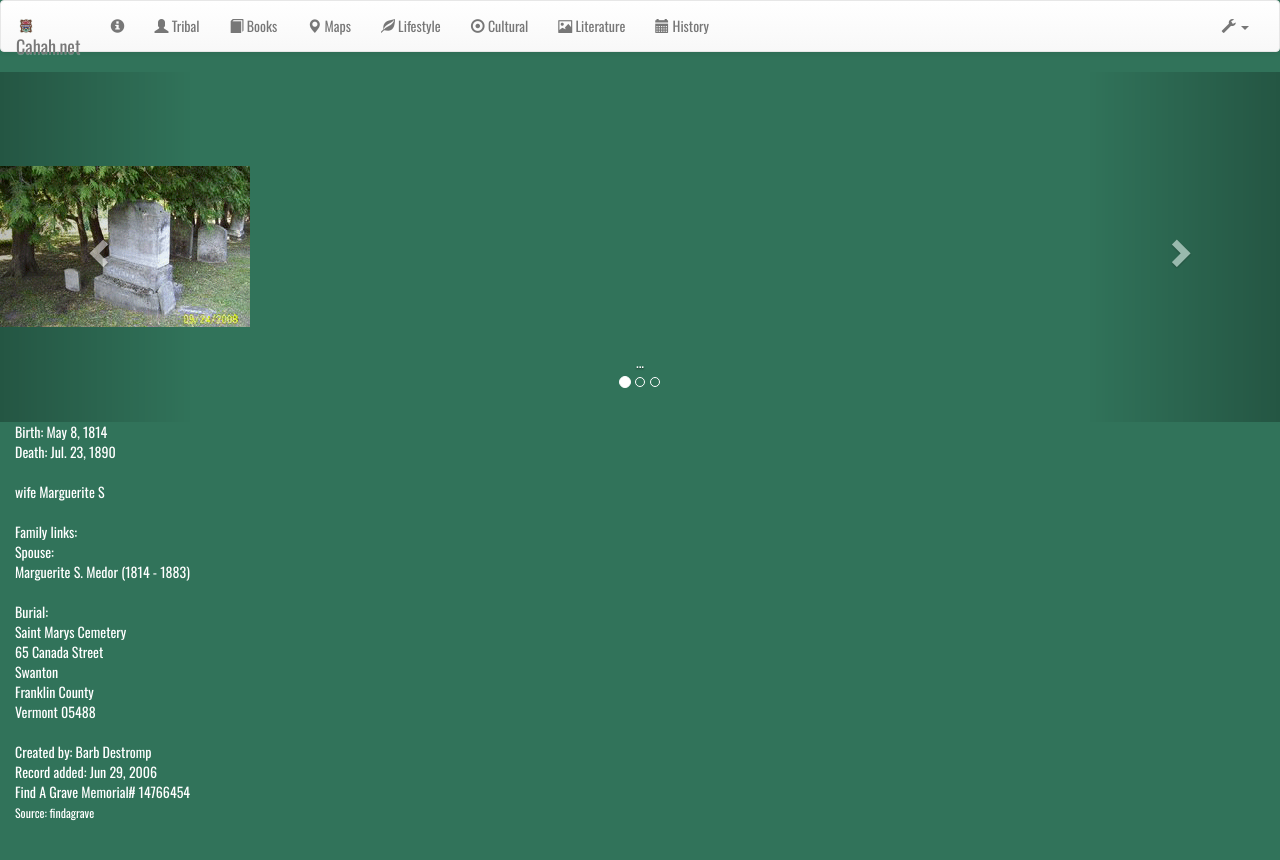
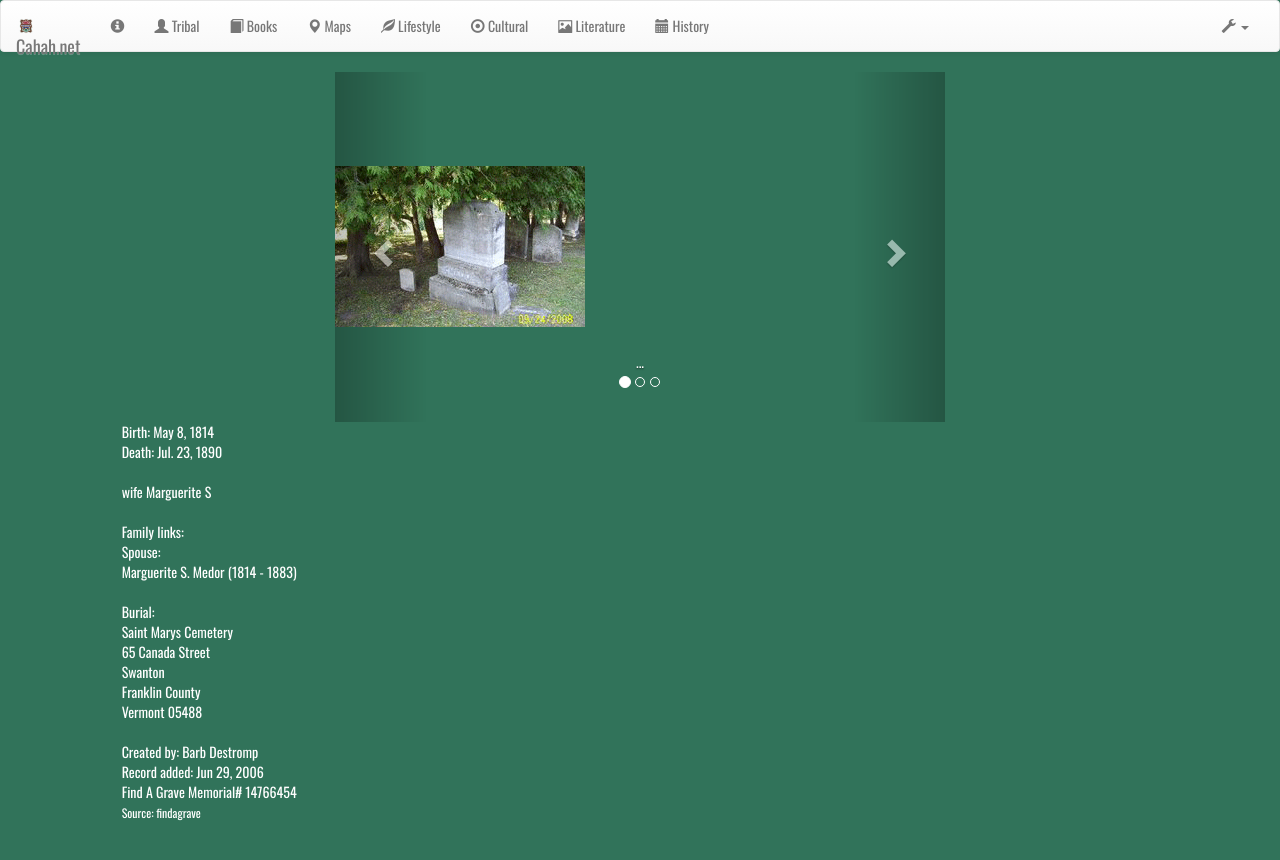
Before and after one commit to tlezotte/cahah, a Jekyll site: the page built from cemetery.html, in a window 1280 px wide. Shown: the top 860 px of the page. Built offline with Jekyll 4.4.1, drawn with Linux system fonts in a browser that asks for light colours; nearby versions of some CDN libraries.

Commit message:
redid gird

```diff
--- a/cemetery.html
+++ b/cemetery.html
@@ -2,6 +2,11 @@
 layout: default
 ---
 
+<div class="container-fluid">
+	<div class="row" style="color:#ffffff;">
+	  <div class="col-md-3"> </div>
+
+	  <div class="col-md-6">
 		<div id="carousel-example-generic" class="carousel slide" data-ride="carousel">
 		  <!-- Indicators -->
 		  <ol class="carousel-indicators">
@@ -42,9 +47,16 @@ layout: default
 		    <span class="sr-only">Next</span>
 		  </a>
 		</div>
+	  </div>
 
-<div class="container-fluid">
+	  <div class="col-md-3"> </div>
+	</div>
+
+
+
 	<div class="row" style="color:#ffffff;">
+	  <div class="col-md-1"> </div>
+
 	  <div class="col-md-7">
 		Birth: 	May 8, 1814<br>
 		Death: 	Jul. 23, 1890<br>
@@ -66,11 +78,15 @@ layout: default
 		Record added: Jun 29, 2006 <br>
 		Find A Grave Memorial# 14766454<br>
 	  </div>
-	  <div class="col-md-5"> </div>
+
+	  <div class="col-md-4"> </div>
 	</div>
+
+
 	<div class="row" style="color:#ffffff;">
+	  <div class="col-md-1"> </div>
 	  <div class="col-md-7"><small>Source: <a href="http://www.findagrave.com/cgi-bin/fg.cgi?page=gr&GSln=medor&GSfn=peter&GSbyrel=in&GSdyrel=in&GSob=n&GRid=14766454&df=all&">findagrave</small></div>
-	  <div class="col-md-5"></div>
+	  <div class="col-md-4"></div>
 	</div>
 </div>
 
```
Lines whose indentation alone changed are shown as unchanged.
